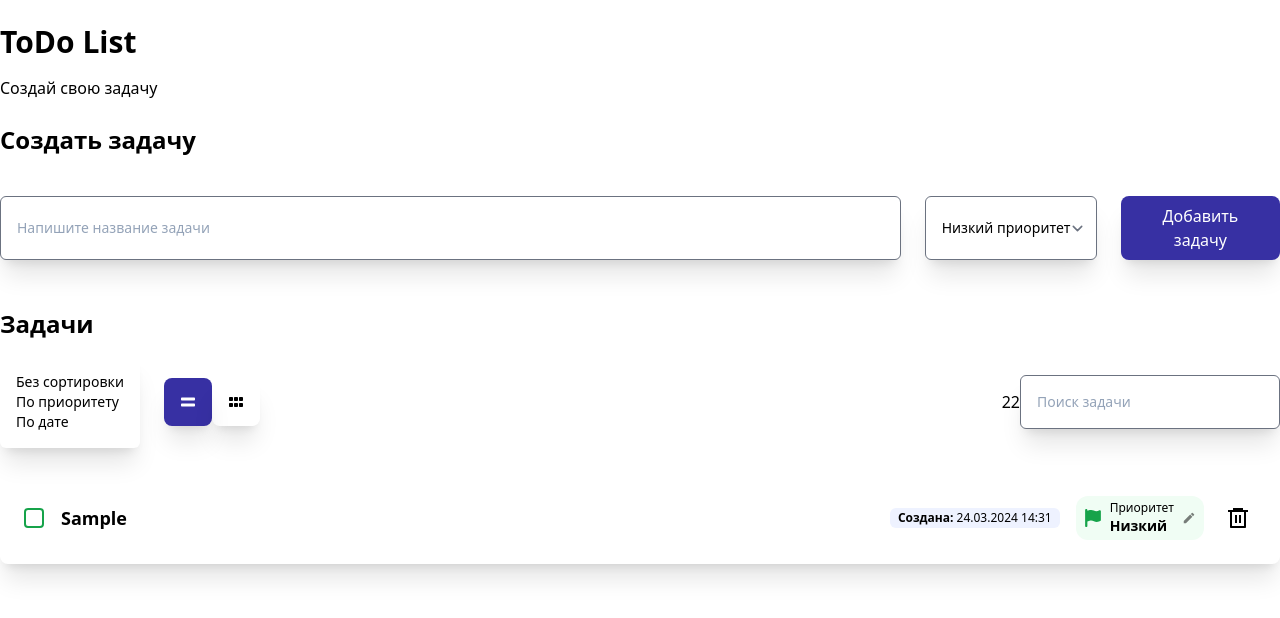
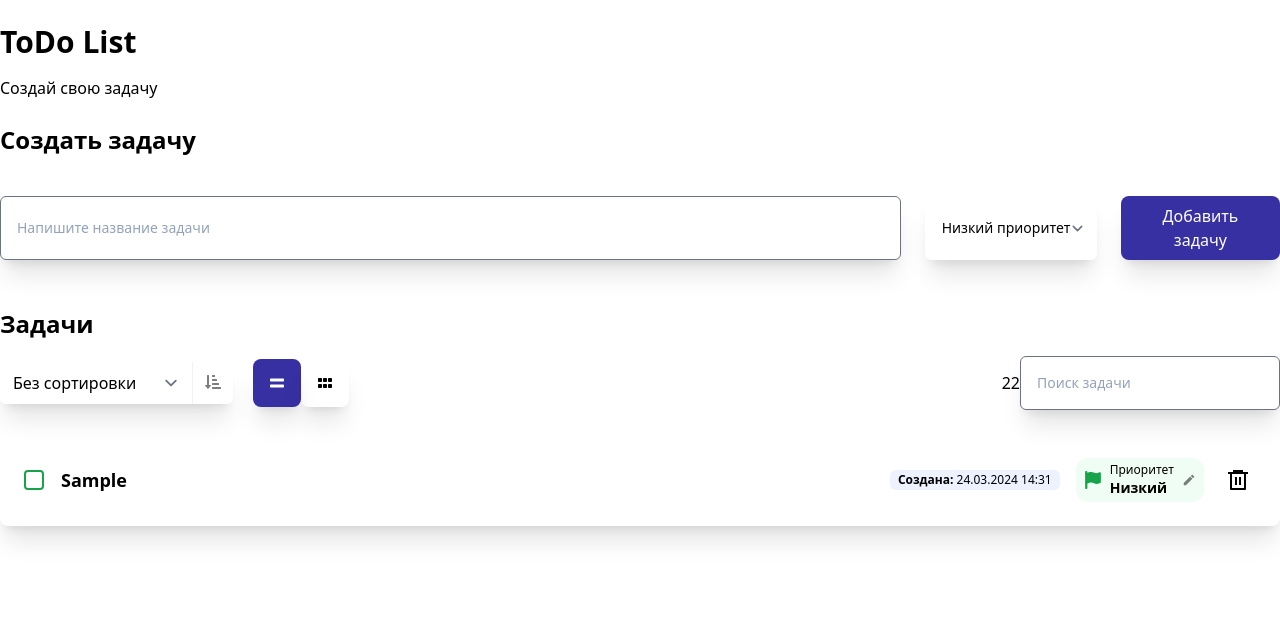
Before and after one commit to LiBond-bot/todoist, a React (Vite) app: page / in a window 1280 px wide. Both pictures are taken after typing "Sample" into the empty fields and a click on the button "Добавить задачу". Shown: the top 618 px of the page. Built offline with nearby package versions, Linux system fonts and the light colour scheme.

Commit message:
- styled select and select sort

```diff
--- a/src/entities/Task/model/TaskStore.tsx
+++ b/src/entities/Task/model/TaskStore.tsx
@@ -1,4 +1,4 @@
-import { makeAutoObservable, observe, reaction } from "mobx";
+import { makeAutoObservable, reaction } from "mobx";
 import { v4 as uuidv4 } from "uuid"
 
 import { TaskType, OrderType, FiledType, TaskTemplate, TaskQuantityCards } from 'shared/type/types';
@@ -57,7 +57,7 @@ class TaskStore {
 
         if (this.filter.sort.field) {
 
-            let sort = tasks.concat();
+            const sort = tasks.concat();
 
             // Сортировка по приоритету
             if(this.filter.sort.field == 'priority') {
@@ -75,8 +75,8 @@ class TaskStore {
                 // От новой к старой
                 if(this.filter.sort.order == 'ASC'){
                     return sort.sort((a,b) => {
-                            let c:Date = new Date(a.createDate);
-                            let d:Date = new Date(b.createDate);
+                            const c:Date = new Date(a.createDate);
+                            const d:Date = new Date(b.createDate);
 
                             return c.getTime()-d.getTime();
                         }
@@ -87,8 +87,8 @@ class TaskStore {
                 if(this.filter.sort.order == 'DESC'){
                     return sort.sort((a,b) =>
                         {
-                            let c:Date = new Date(a.createDate);
-                            let d:Date = new Date(b.createDate);
+                            const c:Date = new Date(a.createDate);
+                            const d:Date = new Date(b.createDate);
 
                             return d.getTime() - c.getTime();
                         }
@@ -205,15 +205,23 @@ class TaskStore {
         }
     }
 
-    // Устанавливаем значение сортировки. Если есть сортировка, то срабатывает фунция прослушки
-    setSort = (field:FiledType, value?: OrderType) => {
+    // Устанавливаем сортировку, если ее нет, сбрасываем значения
+    setSort = (field:FiledType) => {
         if (!['none'].includes(field)) {
             this.filter.sort.field = field
-            this.filter.sort.order = this.filter.sort.order === "ASC" ?  "DESC" : "ASC"
+            // Порядок сортировки по умолчанию
+            this.filter.sort.order = "ASC"
         } else {
             this.filter.sort.field = undefined;
+            this.filter.sort.order = undefined;
         }
     }
+
+    // Меняем порядок сортировки
+    changeOrder = () => {
+        this.filter.sort.order = this.filter.sort.order === "ASC" ?  "DESC" : "ASC"
+    }
+
 
     // Устанавливаем поиск. Если поиск не пустой, то срабатывает функция прослушки
     setSearch = (value?: string) => {
--- a/src/features/createTask/ui/CreateTask.tsx
+++ b/src/features/createTask/ui/CreateTask.tsx
@@ -4,8 +4,15 @@ import { useStore } from 'entities/Task/model/context';
 // Components
 import { InputText } from 'shared/ui/inputText';
 import { Button } from 'shared/ui/button';
+import { Select } from "shared/ui/formElements";
 
 export const CreateTask = observer(() => {
+
+    const dataPriority = [
+        { value: '0', name: 'Низкий приоритет' },
+        { value: '1', name: 'Средний приоритет' },
+        { value: '2', name: 'Высокий приоритет' }
+    ]
 
     const TaskStore = useStore();
 
@@ -31,11 +38,11 @@ export const CreateTask = observer(() => {
 
                 <InputText onChange={undefined} name='task' placeholder='Напишите название задачи'/>
 
-                <select className="mr-6 shadow-xl px-4 py-4 bg-white placeholder-slate-400 focus:outline-none focus:border-indigo-800 focus:ring-indigo-800 block rounded-md sm:text-sm focus:ring-2" defaultValue="0">
-                    <option value="0">Низкий приоритет</option>
-                    <option value="1">Средний приоритет</option>
-                    <option value="2">Высокий приоритет</option>
-                </select>
+                <Select
+                    id="SelectPriority"
+                    data={dataPriority}
+                    addClasses="mr-6 shadow-xl px-4 py-4 bg-white placeholder-slate-400 focus:outline-none focus:border-indigo-800 focus:ring-indigo-800 block rounded-md sm:text-sm focus:ring-2"
+                />
 
                 <Button name='Добавить задачу'/>
             </form>
--- a/src/features/sortTask/ui/SortingTasks.tsx
+++ b/src/features/sortTask/ui/SortingTasks.tsx
@@ -1,39 +1,69 @@
-import React, { FC } from 'react';
-
 // Types
 import { FiledType } from 'shared/type/types';
+import classNames from 'classnames';
 
 // Store
 import { observer } from "mobx-react-lite"
 import { useStore } from 'entities/Task/model/context';
 
-// Icons
-import { FaSortAmountUp } from "react-icons/fa";
-import { FaSortAmountDownAlt } from "react-icons/fa";
+// UI
+import { OrderIcon } from 'shared/ui/icons';
+import { Select } from 'shared/ui/formElements';
 
-const OrderIcon = ( {order}:{order?:"ASC" |"DESC"} ) => {
-    return <>{order === "ASC" ? <FaSortAmountDownAlt/> : <FaSortAmountUp/>}</>
-}
 
-export const SortingTasks:FC<{
-}> = observer(() => {
+export const SortingTasks = observer(() => {
+
+    const dataTypeSort = [
+        {
+            value:'none',
+            name: 'Без сортировки'
+        },
+        {
+            value:'priority',
+            name: 'По приоритету'
+        },
+        {
+            value:'date',
+            name: 'По дате создания'
+        }
+    ]
 
     const TaskStore = useStore();
 
+    // Текущие значения сортировки и порядка сортировки
     const {field, order} = TaskStore.filter.sort;
 
+    // Функция смены сортировки
     const changeSort = (fieldSort: FiledType): void  => {
         if(fieldSort) { TaskStore.setSort(fieldSort)}
     }
 
+
+
     return (
         <>
-            <div className='flex'>
-                <div className="mr-6 shadow-xl px-4 py-4 bg-white placeholder-slate-400 focus:outline-none focus:border-indigo-800 focus:ring-indigo-800 block rounded-md sm:text-sm focus:ring-2" id="SortParam">
-                    <div onClick={() => changeSort("none")} data-id="none">Без сортировки</div>
-                    <div onClick={() => changeSort("priority")} data-id="priority">По приоритету {field === "priority" ? <OrderIcon order={order}/> : null}</div>
-                    <div onClick={() => changeSort("date")} data-id="date">По дате {field === "date" ? <OrderIcon order={order}/> : null}</div>
+            <div className='flex mr-5 rounded-md shadow-xl'>
+
+                {/* Select */}
+                <div>
+                    <Select
+                        id='selectTasksSort'
+                        data={dataTypeSort}
+                        onChange={(e) => changeSort(e.target.value as FiledType)}
+                        addClasses='focus:ring-0'
+                    />
                 </div>
+
+                {/* Иконка порядка сортировки */}
+                <div className={classNames(
+                    'flex border-s p-3 rounded-r-md transition duration-300 ease-in-out', {
+                        'opacity-50': field == 'none' || field == undefined,
+                        'cursor-pointer hover:bg-indigo-800 hover:text-white': field != 'none' && field != undefined,
+                    }
+                )} onClick={() => TaskStore.changeOrder()}>
+                    <OrderIcon order={order}/>
+                </div>
+
             </div>
         </>
 
--- a/src/shared/type/types.ts
+++ b/src/shared/type/types.ts
@@ -13,3 +13,8 @@ export type TaskType = {
     editor: boolean,
     checked: boolean
 }
+
+export type SelectType = {
+    value: string;
+    name: string,
+}
--- /dev/null
+++ b/src/shared/ui/formElements/index.ts
@@ -0,0 +1 @@
+export { Select } from './ui/Select';
--- /dev/null
+++ b/src/shared/ui/formElements/ui/Select.tsx
@@ -0,0 +1,23 @@
+import React, { FC } from 'react';
+import { SelectType } from 'shared/type/types';
+
+export const Select:FC<{
+    id?:string,
+    addClasses?:string,
+    data:SelectType[],
+    onChange?(e:React.ChangeEvent<HTMLSelectElement>): void,
+}> = ({id, addClasses, data, onChange}) => {
+    return (
+        <>
+            <select
+                className={'bg-transparent border-transparent cursor-pointer focus:border-transparent ' + addClasses}
+                onChange={onChange ? ((e) => onChange(e)) : undefined}
+                id={id ? id : ''}
+            >
+                {data.map(item => (
+                    <option key={item.value} value={item.value}>{item.name}</option>
+                ))}
+            </select>
+        </>
+    );
+}
--- /dev/null
+++ b/src/shared/ui/icons/index.ts
@@ -0,0 +1 @@
+export { OrderIcon } from './ui/OrderIcon';
--- /dev/null
+++ b/src/shared/ui/icons/ui/OrderIcon.tsx
@@ -0,0 +1,9 @@
+// Icons
+import { FaSortAmountUp } from "react-icons/fa";
+import { FaSortAmountDownAlt } from "react-icons/fa";
+
+export const OrderIcon = ({order}:{order?:"ASC" |"DESC"}) => {
+    return (
+        <>{order === "DESC" ? <FaSortAmountUp/> : <FaSortAmountDownAlt/>}</>
+    );
+}
```
